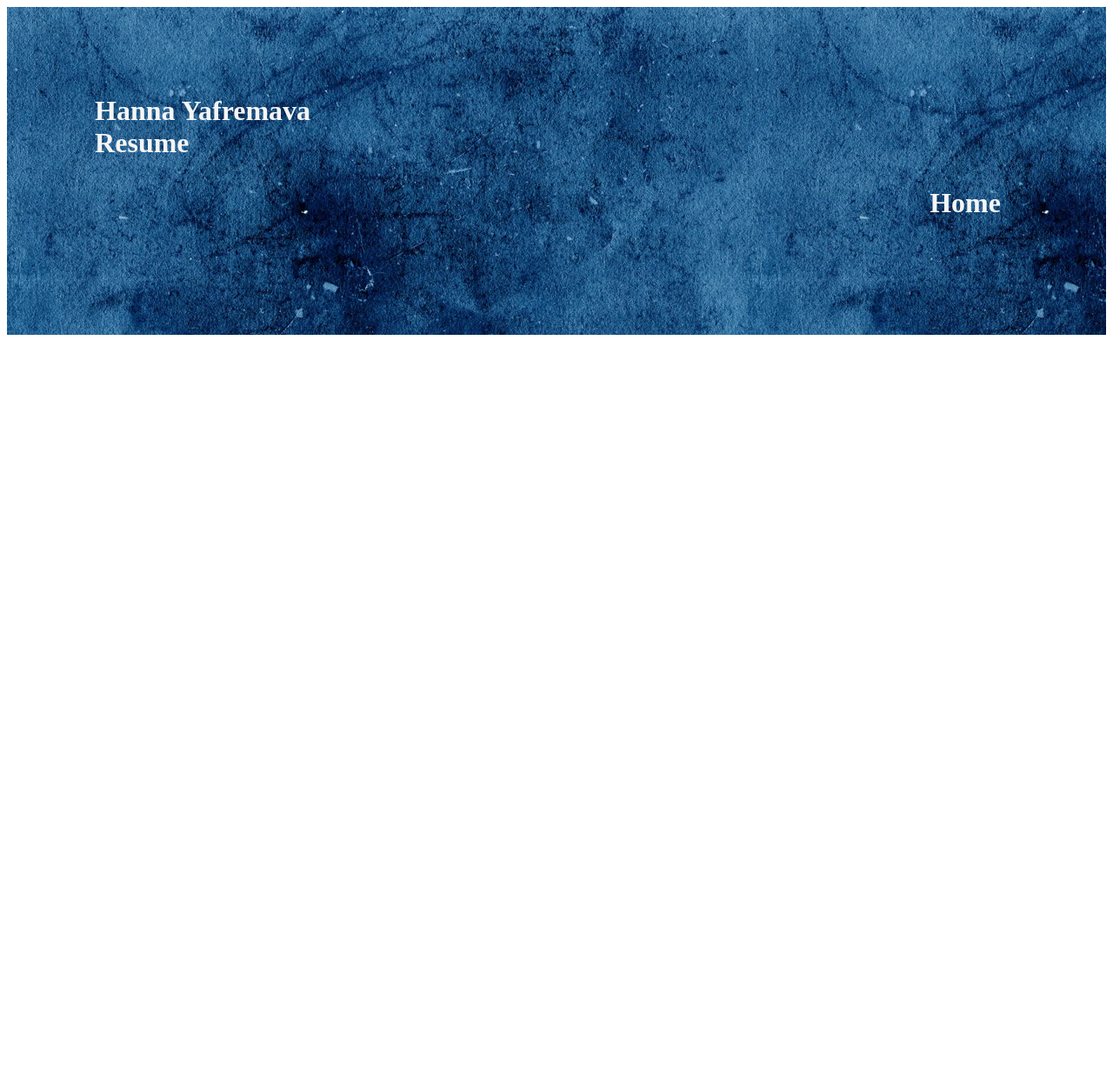
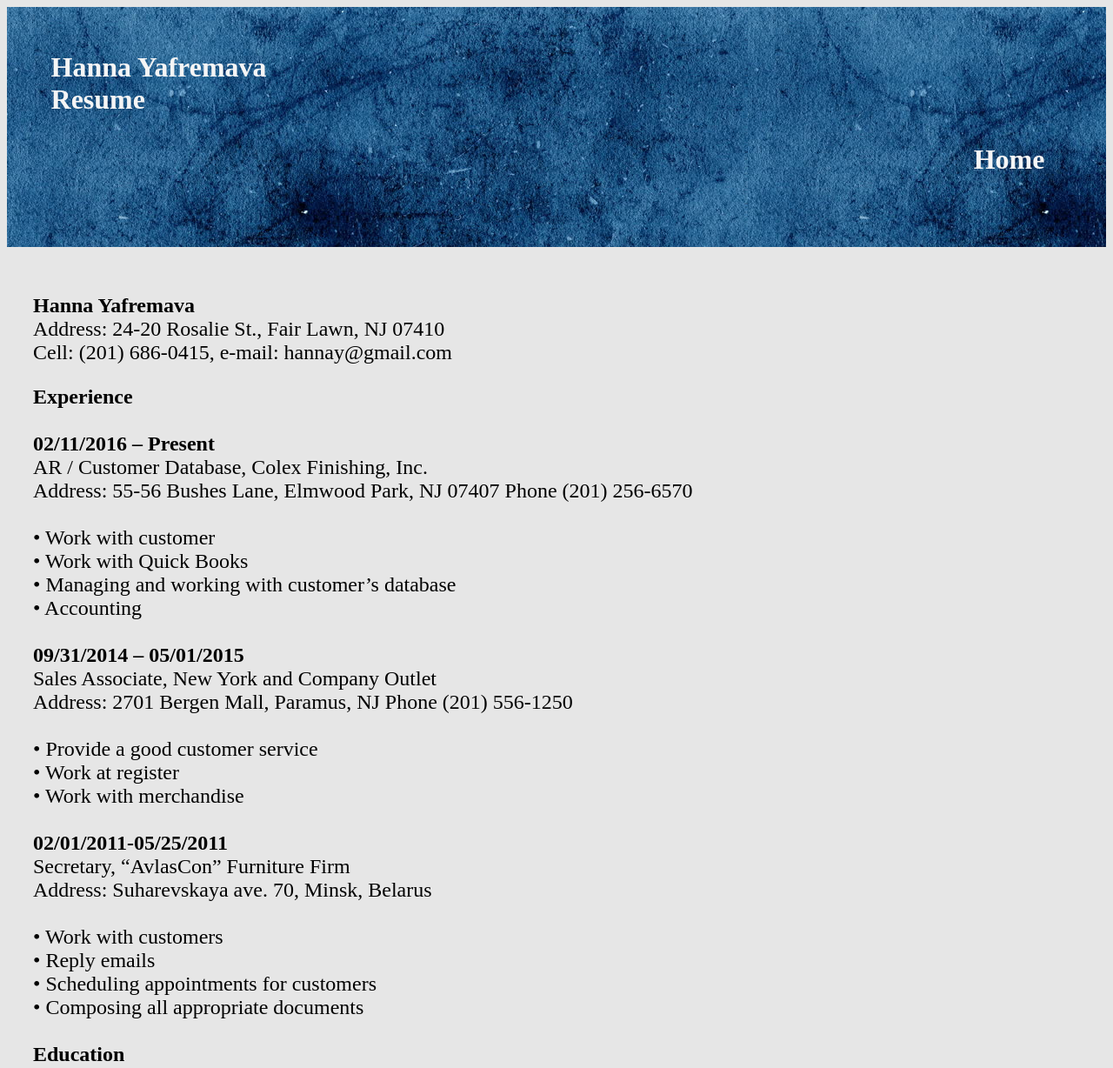
Before and after one commit to HannaYafremava/finalproject, a plain HTML site: page resume.html in a window 1280 px wide. Shown: the top 1228 px of the page at 87% size. Before the commit the page ends 800 px from the top, so only its background shows below. Drawn offline with Linux system fonts and the light colour scheme.

Commit message:
adding content for resume page and web development page. testing different background pictures for home page.

```diff
--- a/css/main.css
+++ b/css/main.css
@@ -1,12 +1,18 @@
 header{
-    background-image: url("../img/one.jpg");
+    background-image: url("../img/two.jpg");
+    background-repeat: no-repeat;
+    background-size: cover; background-position: center;
     padding: 10%;
-    font-family: "Times New Roman";
+    font-family: "Lucida Handwriting";
     font-weight: bold;
     font-size: xx-large;
     color: whitesmoke;
 
 }
+
+
+
+
 
 section{
     padding: 50px;
@@ -17,7 +23,7 @@ section{
 
 
 div{
-    background: lightgray;
+font-family: "Lucida Handwriting", "sans-serif";
 }
 
 footer{
@@ -49,3 +55,16 @@ a{
 a:hover{
     color: lightskyblue;
 }
+
+.about {
+    font-family: "Times New Roman";
+    text-indent: 40px;
+
+}
+.t{
+    font-family: "Lucida Handwriting", "sans-serif";
+}
+
+body{
+    background-color:#e6e6e6;
+}
--- a/resume.html
+++ b/resume.html
@@ -17,6 +17,76 @@
     </nav>
 </header>
 
+
+
+<div class="info">
+
+
+    <p> <b>Hanna Yafremava</b> <br>
+        Address: 24-20 Rosalie St., Fair Lawn, NJ 07410<br>
+        Cell: (201) 686-0415, e-mail: hannay@gmail.com
+    </p>
+
+
+
+
+<p>
+    <b>Experience </b><br>
+    <br>
+    <b>02/11/2016 – Present</b> <br>
+    AR / Customer Database, Colex Finishing, Inc.<br>
+    Address: 55-56 Bushes Lane, Elmwood Park, NJ 07407    Phone (201) 256-6570<br>
+    <br>
+    •	Work with customer<br>
+    •	Work with Quick Books<br>
+    •	Managing and working with customer’s database<br>
+    •	Accounting<br>
+
+
+    <br>
+    <b>09/31/2014 – 05/01/2015</b> <br>
+    Sales Associate, New York and Company Outlet<br>
+    Address: 2701 Bergen Mall, Paramus, NJ     Phone (201) 556-1250<br>
+    <br>
+    •	Provide a good customer service<br>
+    •	Work at register<br>
+    •	Work with merchandise<br>
+    <br>
+    <b>02/01/2011-05/25/2011</b><br>
+    Secretary, “AvlasCon” Furniture Firm<br>
+    Address: Suharevskaya ave. 70, Minsk, Belarus<br>
+    <br>
+    •	Work with customers<br>
+    •	Reply emails<br>
+    •	Scheduling appointments for customers<br>
+    •	Composing all appropriate documents<br>
+    <br>
+
+    <b>Education</b> <br>
+    <br>
+    <b>•	New Jersey Technical Institute, Newark, NJ </b> - 01/16/2018 - Present <br>
+    <b>•	Bergen Community College, Paramus, NJ</b> - 01/20/2013-12/23/2017<br>
+    <b>•	Belarussian State Pedagogical University named after Maxim Tank, Minsk, Belarus </b> - 09/01/2011-11/19/2012<br>
+    <br>
+
+    <b>Programing skills :</b> Python, HTML, CSS, JavaScript<br> Computer & application skills: GitHub, WebStorm, Bootstrap, Adobe Photoshop, Adobe Illustrator, MS Office<br>
+    <b>Languages: Russian, English</b>
+
+
+</p>
+
+
+
+
+</div>
+
+
+
+
+
+</section>
+
+
 </body>
 
 
@@ -25,7 +95,7 @@
 
     header {
         background-image: url("./img/one.jpg");
-        padding: 8%;
+        padding: 4%;
         font-family: "Lucida Handwriting";
         font-weight: bold;
         font-size: xx-large;
@@ -53,6 +123,16 @@
         color: lightskyblue;
     }
 
+    body {
+        background-color:#e6e6e6;
+    }
+
+    .info{
+        padding:30px;
+        font-size: x-large;
+    }
+
+
 
 </style>
 </html>
```
Also changed, not shown: index.html (added, +67 -0 lines), webdevelopment.html (+40 -2 lines), img/two.jpg (added).
